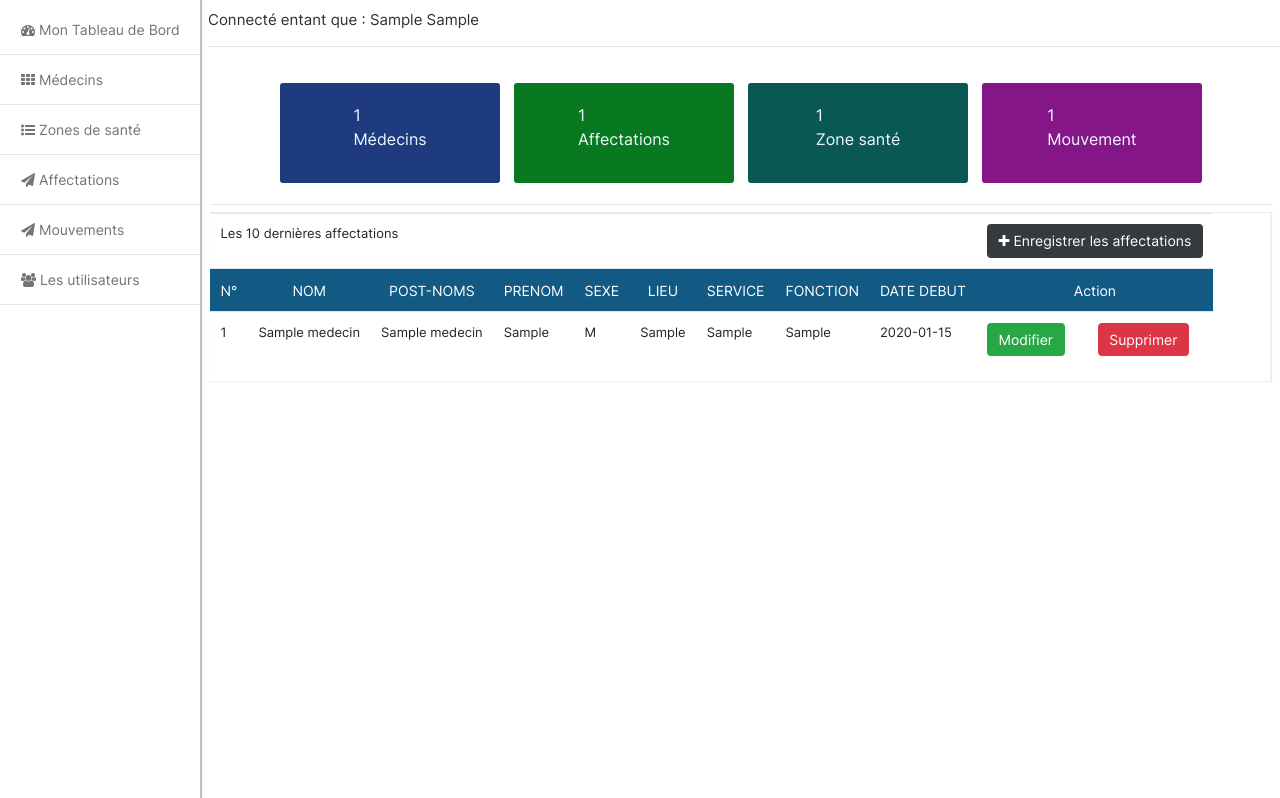
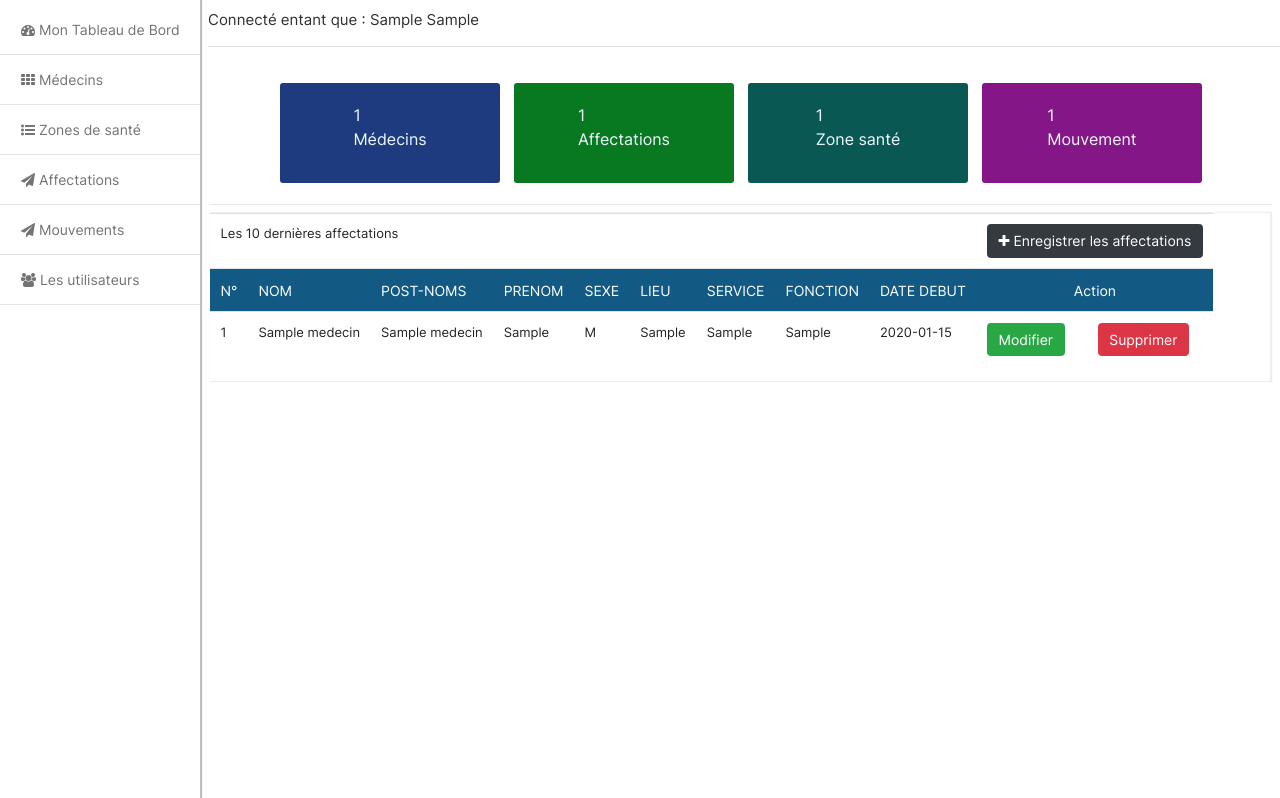
Before and after one commit to Henriprogrammmeurweb/Code-source-pierro-master, a Django app: page / in a window 1280 px wide. Shown: the part 81-879 px from the top of the page. Run offline with Django 5.2, Linux system fonts and the light colour scheme; a user stored in the database is signed in; tables that the repository leaves empty hold one stand-in row (values such as "Sample post"); some libraries are stand-ins or nearby versions.

Commit message:
Ajustement du tableau dans dashbord.html

```diff
--- a/AppAdmin/templates/accueil/dashboard.html
+++ b/AppAdmin/templates/accueil/dashboard.html
@@ -83,7 +83,7 @@
         min-width: 100%;
     }
     .last-news-post table th{
-        text-align: center;
+        text-align: left;
         font-size: 16x;
         font-weight: normal;
     }
@@ -162,7 +162,7 @@
             <th>SERVICE</th>
             <th>FONCTION</th>
             <th>DATE DEBUT</th>
-            <th colspan="2">Action</th>
+            <th colspan="2" style="text-align: center;">Action</th>
         </tr>
         {% for medecin in affectation %}
         <tr>
```
